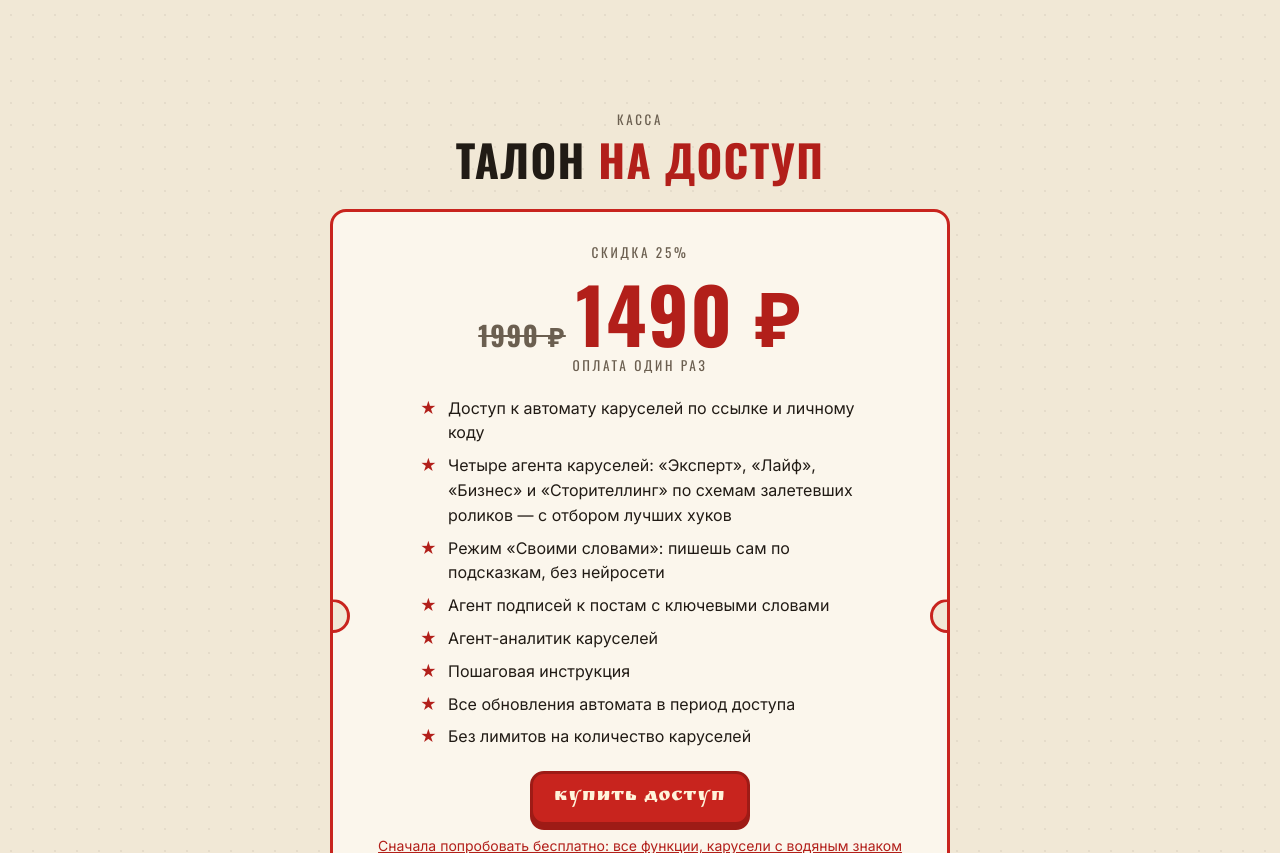
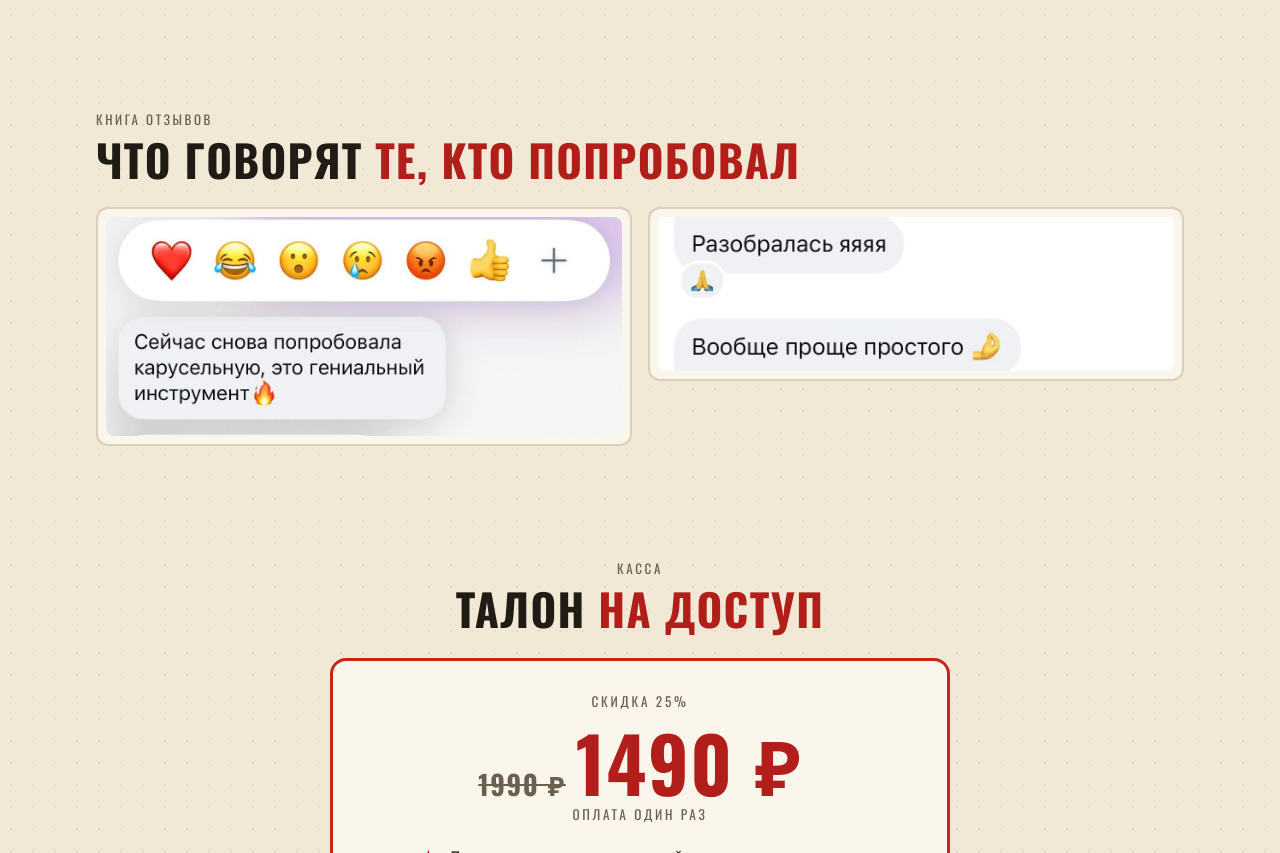
Before and after one commit to varvar1992man-coder/karuselnaya, a plain HTML site: page index.html in a window 1280 px wide. Shown: the part 6156-7009 px from the top of the page. Drawn offline with Linux system fonts and the light colour scheme.

Commit message:
Кодер: Добавь отзывы на сайт карусельной
Co-authored-by: Кодер Риты <coder-bot@users.noreply.github.com>

```diff
--- a/index.html
+++ b/index.html
@@ -92,6 +92,14 @@
  </div>
 </div></section>
 
+<section id="reviews"><div class="wrap">
+ <p class="kicker">Книга отзывов</p><h2>Что говорят <span class="r">те, кто попробовал</span></h2>
+ <div class="reviews">
+  <figure><img src="img/otzyv-1.webp" alt="Сейчас снова попробовала карусельную, это гениальный инструмент 🔥" loading="lazy"></figure>
+  <figure><img src="img/otzyv-2.webp" alt="Разобралась яяяя 🙏 Вообще проще простого 🤏" loading="lazy"></figure>
+ </div>
+</div></section>
+
 <section id="price"><div class="wrap">
  <p class="kicker" style="text-align:center">Касса</p><h2 style="text-align:center">Талон <span class="r">на доступ</span></h2>
  <div class="coupon">
--- a/style.css
+++ b/style.css
@@ -110,6 +110,11 @@ th.us{color:var(--red-text)}
 .fit ul{margin:0;padding-left:20px;display:flex;flex-direction:column;gap:6px}
 .fit .yes h3{color:var(--tile)}.fit .no h3{color:var(--red-text)}
 
+/* reviews */
+.reviews{display:grid;grid-template-columns:repeat(auto-fit,minmax(260px,1fr));gap:16px;margin-top:24px;align-items:start}
+.reviews figure{margin:0;background:var(--panel);border:2px solid var(--line);border-radius:12px;padding:8px}
+.reviews img{display:block;width:100%;height:auto;border-radius:8px}
+
 /* price coupon */
 .coupon{margin:26px auto 0;max-width:620px;background:var(--panel);border:3px solid var(--red);border-radius:16px;position:relative;padding:28px 26px 26px;text-align:center}
 .coupon:before,.coupon:after{content:"";position:absolute;top:50%;width:28px;height:28px;border-radius:50%;background:var(--bg);border:3px solid var(--red);transform:translateY(-50%)}
```
Also changed, not shown: img/otzyv-1.webp (added), img/otzyv-2.webp (added).
